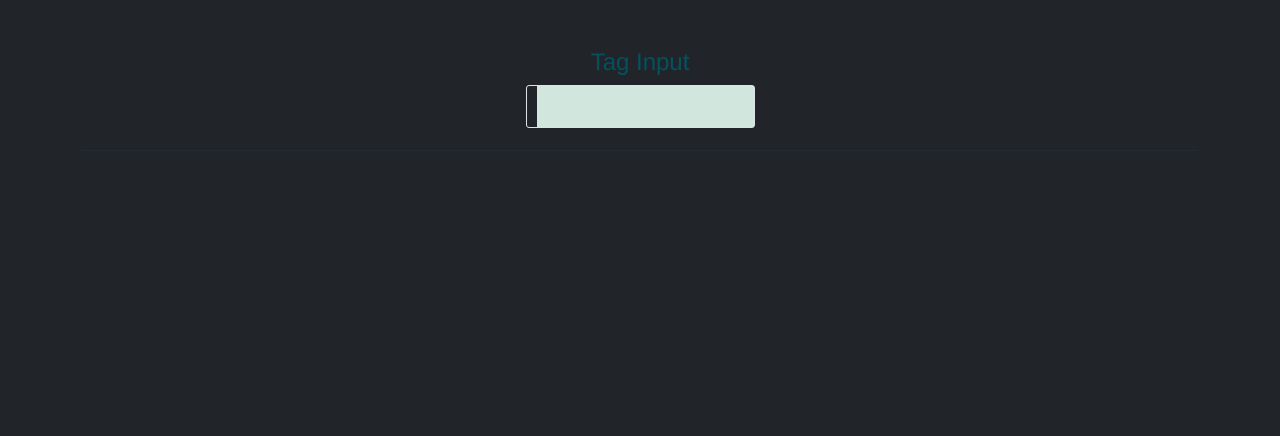
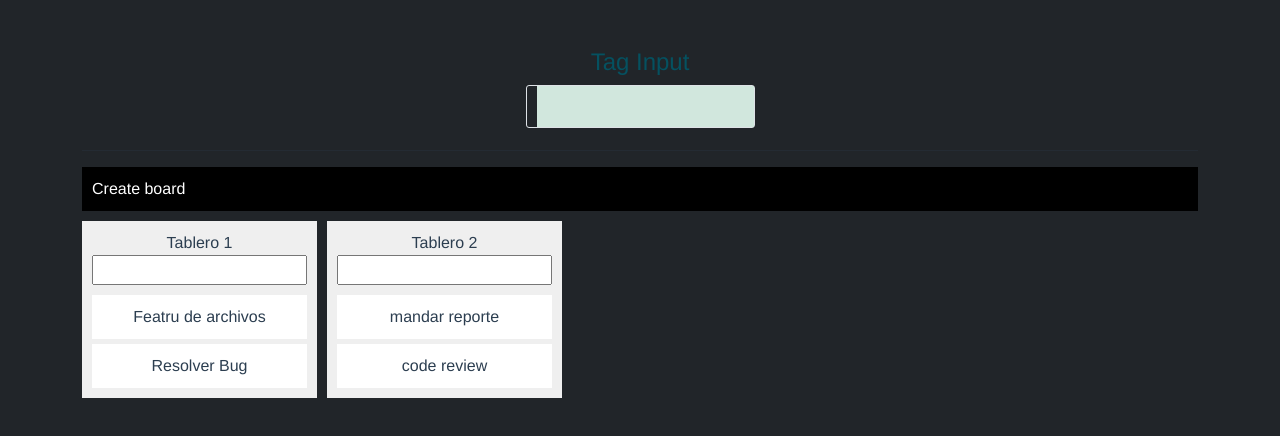
Before and after one commit to jcarlosMariscal/proyectos-vue, a Vue app: page / in a window 1280 px wide. Shown: the top 436 px of the page. Built offline with nearby package versions, Linux system fonts and the light colour scheme.

Commit message:
Finalización de proyecto 2 | DragDrop

```diff
--- a/src/App.vue
+++ b/src/App.vue
@@ -4,15 +4,17 @@
   <div class="bg-dark">
     <div class="container">
       <InputTag @onTagsChange="handleOnTagsChange"></InputTag>
+      <DragDrop></DragDrop>
     </div>
   </div>
 </template>
 
 <script>
 import InputTag from "@/components/InputTag.vue";
+import DragDrop from "@/components/DragDrop.vue";
 export default {
   // name: "a pp",
-  components: { InputTag },
+  components: { InputTag, DragDrop },
   methods: {
     handleOnTagsChange(tags) {
       console.log(tags);
--- /dev/null
+++ b/src/components/DragDrop.vue
@@ -0,0 +1,146 @@
+<template>
+  <nav>
+    <ul>
+      <li><a href="" @click.prevent="handleNewBoard">Create board</a></li>
+    </ul>
+  </nav>
+  <div class="boards-container">
+    <div class="boards">
+      <div
+        class="board"
+        @drop="onDrop($event, board)"
+        @dragover.prevent
+        @dragenter.prevent
+        v-for="board in boards"
+        :key="board.id"
+      >
+        <div>{{ board.name }}</div>
+        <DragDropInputNew
+          @on-new-item="(text) => handleNewItem(text, board)"
+        ></DragDropInputNew>
+        <div class="items">
+          <div
+            class="item"
+            draggable="true"
+            @dragstart="startDrag($event, board, item)"
+            v-for="item in board.items"
+            :key="item.id"
+          >
+            {{ item.title }}
+          </div>
+        </div>
+      </div>
+    </div>
+  </div>
+</template>
+
+<script setup>
+import { reactive } from "vue";
+import DragDropInputNew from "./DragDropInputNew.vue";
+
+let boards = reactive([
+  {
+    id: crypto.randomUUID(),
+    name: "Tablero 1",
+    items: [
+      {
+        id: crypto.randomUUID(),
+        title: "Featru de archivos",
+      },
+      {
+        id: crypto.randomUUID(),
+        title: "Resolver Bug",
+      },
+    ],
+  },
+  {
+    id: crypto.randomUUID(),
+    name: "Tablero 2",
+    items: [
+      {
+        id: crypto.randomUUID(),
+        title: "mandar reporte",
+      },
+      {
+        id: crypto.randomUUID(),
+        title: "code review",
+      },
+    ],
+  },
+]);
+
+const handleNewItem = (text, board) => {
+  // console.log(text.value);
+  board.items.push({
+    id: crypto.randomUUID,
+    title: text.value,
+  });
+};
+
+const handleNewBoard = () => {
+  const name = prompt("Name of the board");
+  if (name) {
+    boards.push({
+      id: crypto.randomUUID,
+      name: name,
+      items: [],
+    });
+  }
+};
+
+const startDrag = (event, board, item) => {
+  console.log(event, board, item);
+  event.dataTransfer.setData(
+    "text/plain",
+    JSON.stringify({ boardId: board.id, itemId: item.id })
+  );
+};
+const onDrop = (event, dest) => {
+  const { boardId, itemId } = JSON.parse(
+    event.dataTransfer.getData("text/plain")
+  );
+  console.log(boardId, itemId);
+  const originBoard = boards.find((board) => board.id === boardId);
+  const originItem = originBoard.items.find((item) => item.id === itemId);
+
+  dest.items.push({ ...originItem });
+  originBoard.items = originBoard.items.filter((item) => item != originItem);
+};
+</script>
+
+<style scoped>
+nav {
+  background-color: black;
+  margin-bottom: 10px;
+}
+nav ul {
+  list-style: none;
+  margin: 0;
+  padding: 0;
+  display: flex;
+}
+nav ul li a {
+  display: block;
+  padding: 10px;
+  color: white;
+  text-decoration: none;
+}
+.boards {
+  display: flex;
+  gap: 10px;
+}
+.board {
+  background: #efefef;
+  padding: 10px;
+}
+.items {
+  display: flex;
+  flex-direction: column;
+  gap: 5px;
+}
+.item {
+  background-color: white;
+  padding: 10px;
+  box-sizing: border-box;
+}
+</style>
--- /dev/null
+++ b/src/components/DragDropInputNew.vue
@@ -0,0 +1,29 @@
+<template>
+  <form @submit.prevent="handleSubmit">
+    <input type="text" v-model="text" />
+  </form>
+</template>
+
+<script setup>
+import { ref, defineEmits } from "vue";
+
+const text = ref("");
+const emits = defineEmits(["onNewItem"]);
+
+const handleSubmit = () => {
+  if (text.value !== "") {
+    emits("onNewItem", text);
+    text.value = "";
+  }
+};
+</script>
+
+<style scoped>
+form {
+  margin-bottom: 10px;
+}
+input {
+  width: 100%;
+  box-sizing: border-box;
+}
+</style>
```
